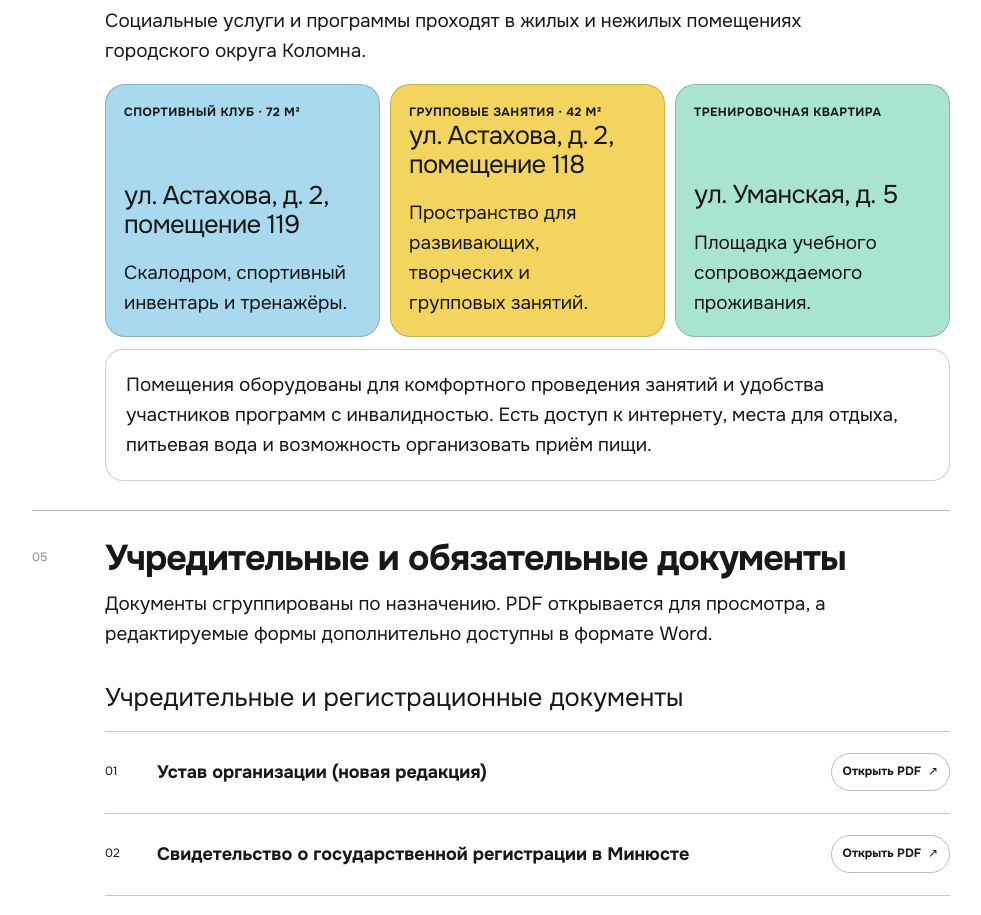
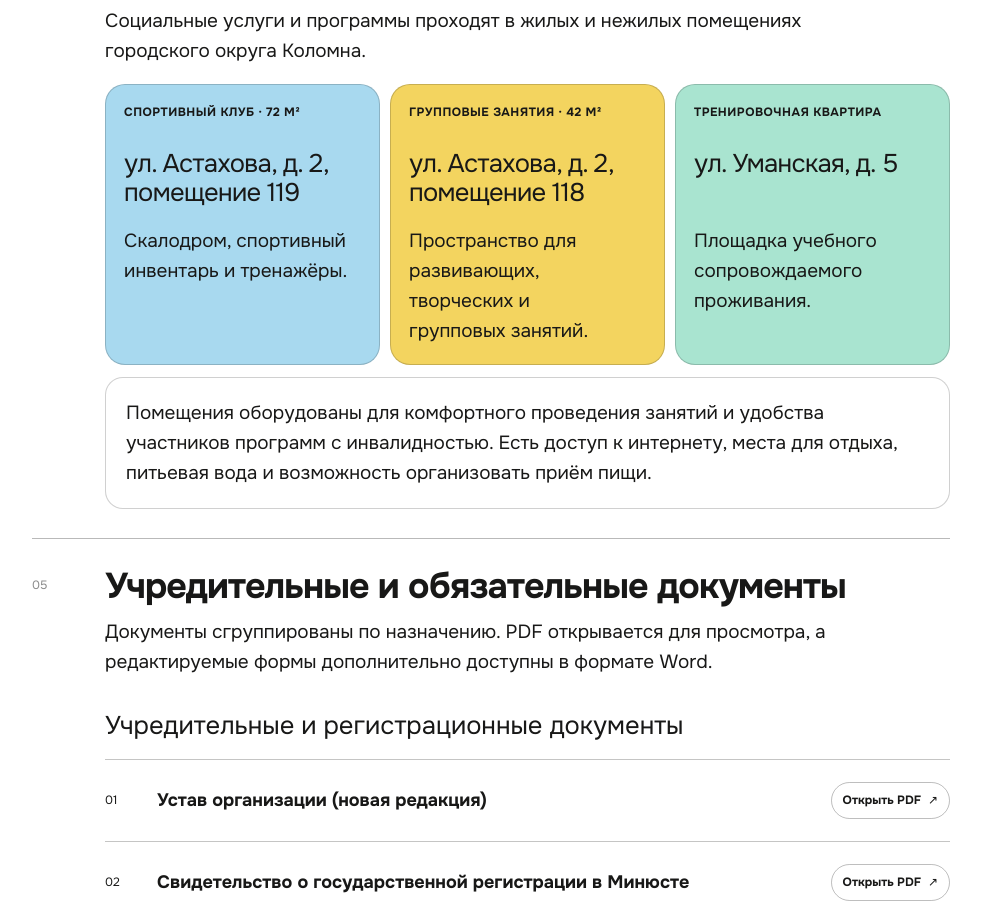
Before and after one commit to NATADAU/odnoy-dorogoy-site, a Next.js app: page /registry in a window 1280 px wide. Shown: the part 3420-4335 px from the top of the page, without its empty margins (266-1247 px from the left). Built offline with nearby package versions, Linux system fonts and the light colour scheme.

Commit message:
Выровнять карточки команды и площадок

```diff
--- a/app/globals.css
+++ b/app/globals.css
@@ -194,6 +194,10 @@ img,svg,video{max-width:100%;height:auto}
 .service-accordion ol{display:grid;gap:12px;margin:0;padding:4px 0 28px 50px}.service-accordion li{max-width:820px;padding-left:8px;font-size:14px;line-height:1.58}
 .disclosure-list{display:grid;grid-template-columns:repeat(2,minmax(0,1fr));gap:10px;margin-top:30px}.disclosure-list article{display:flex;min-height:245px;flex-direction:column;padding:22px;border:1px solid rgba(24,24,23,.2);border-radius:20px;background:var(--paper)}.disclosure-list article:first-child{grid-column:1/-1;min-height:220px;background:var(--lavender)}.disclosure-list h3{max-width:650px;margin:0;font-size:clamp(21px,2vw,30px);line-height:1.12;letter-spacing:-.025em}.registry-block .disclosure-list p{margin:20px 0 0;font-size:14px;line-height:1.55}.disclosure-links{display:flex;flex-wrap:wrap;gap:8px;margin-top:auto;padding-top:24px}.disclosure-links a,.registry-inline-link{width:max-content;max-width:100%;padding:9px 12px;border:1px solid rgba(24,24,23,.35);border-radius:999px;font-size:12px;font-weight:700}.registry-inline-link{margin-top:auto}
 .facility-grid{display:grid;grid-template-columns:repeat(3,minmax(0,1fr));gap:10px;margin-top:30px}.facility-grid article{display:flex;min-height:270px;flex-direction:column;padding:20px;border:1px solid rgba(24,24,23,.2);border-radius:20px;background:var(--paper)}.facility-grid article:nth-child(1){background:var(--blue)}.facility-grid article:nth-child(2){background:var(--yellow)}.facility-grid article:nth-child(3){background:var(--mint)}.facility-grid span{font-size:12px;font-weight:700;letter-spacing:.04em;text-transform:uppercase}.facility-grid h3{margin:auto 0 18px;font-size:clamp(20px,2vw,29px);line-height:1.12;letter-spacing:-.025em}.registry-block .facility-grid p{margin:0;font-size:13px;line-height:1.5}.registry-block .facility-note{max-width:none;margin-top:12px;padding:20px;border:1px solid rgba(24,24,23,.2);border-radius:18px;background:var(--white);font-size:14px}
+
+@media(min-width:721px){
+  .facility-grid h3{min-height:2.24em;margin:28px 0 18px}
+}
 
 .team-card{justify-content:flex-start;min-height:405px}
 .team-card>div{margin-top:auto}
--- a/app/team-cards.tsx
+++ b/app/team-cards.tsx
@@ -39,7 +39,7 @@ export function TeamCards({ people }: { people: TeamMember[] }) {
           <button className={`team-card tone-${person.tone}`} id={`team-${index}`} type="button" key={person.name} onClick={() => setActive(person)}>
             <span className="team-action">Подробнее <i aria-hidden="true">+</i></span>
             <span className="team-photo"><Image src={teamImages[index]} alt="" fill sizes="(max-width: 720px) 36vw, 140px" /></span>
-            <div><p>{person.role}</p><h3>{person.name}</h3><strong>{clear ? person.clear : person.lead}</strong></div>
+            <div><p>{person.role}</p><h3>{person.name === "Александра Олеговна Осипова" ? <>Александра Олеговна<br />Осипова</> : person.name}</h3><strong>{clear ? person.clear : person.lead}</strong></div>
           </button>
         ))}
       </div>
```
